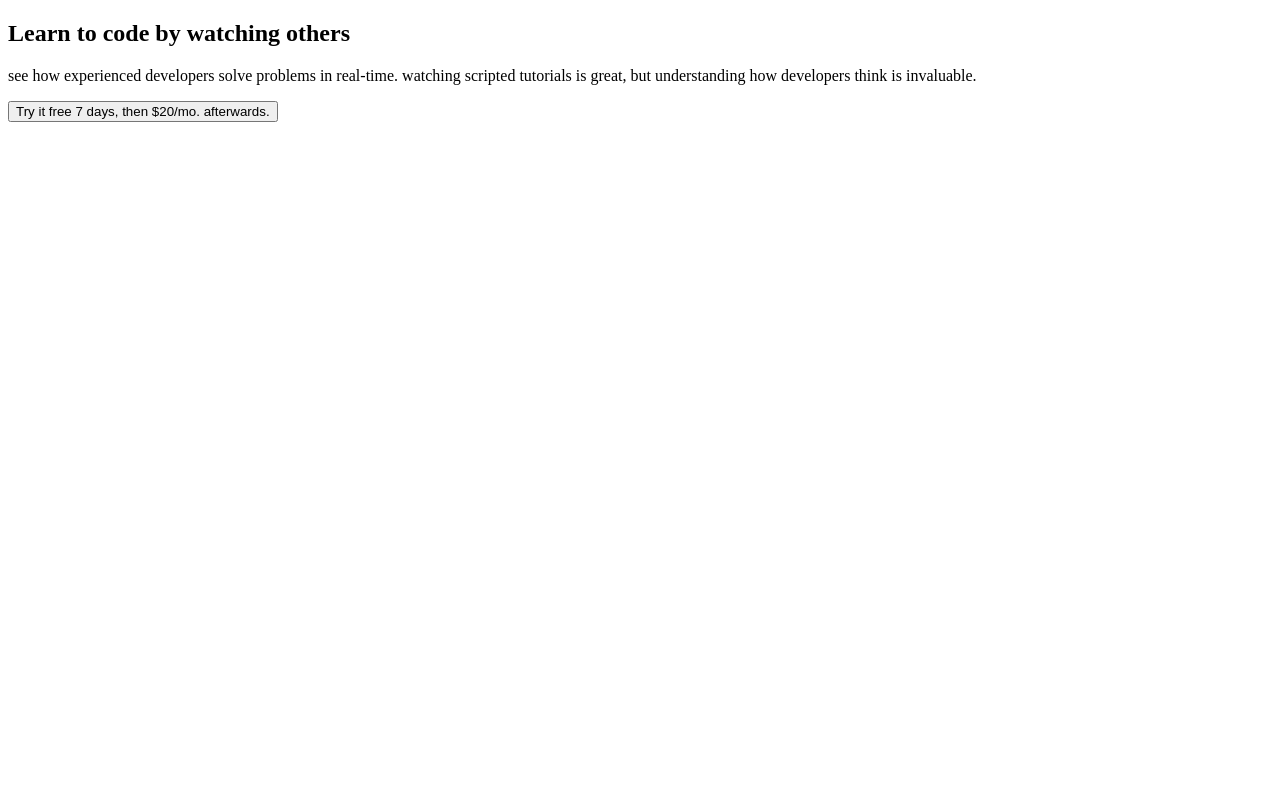
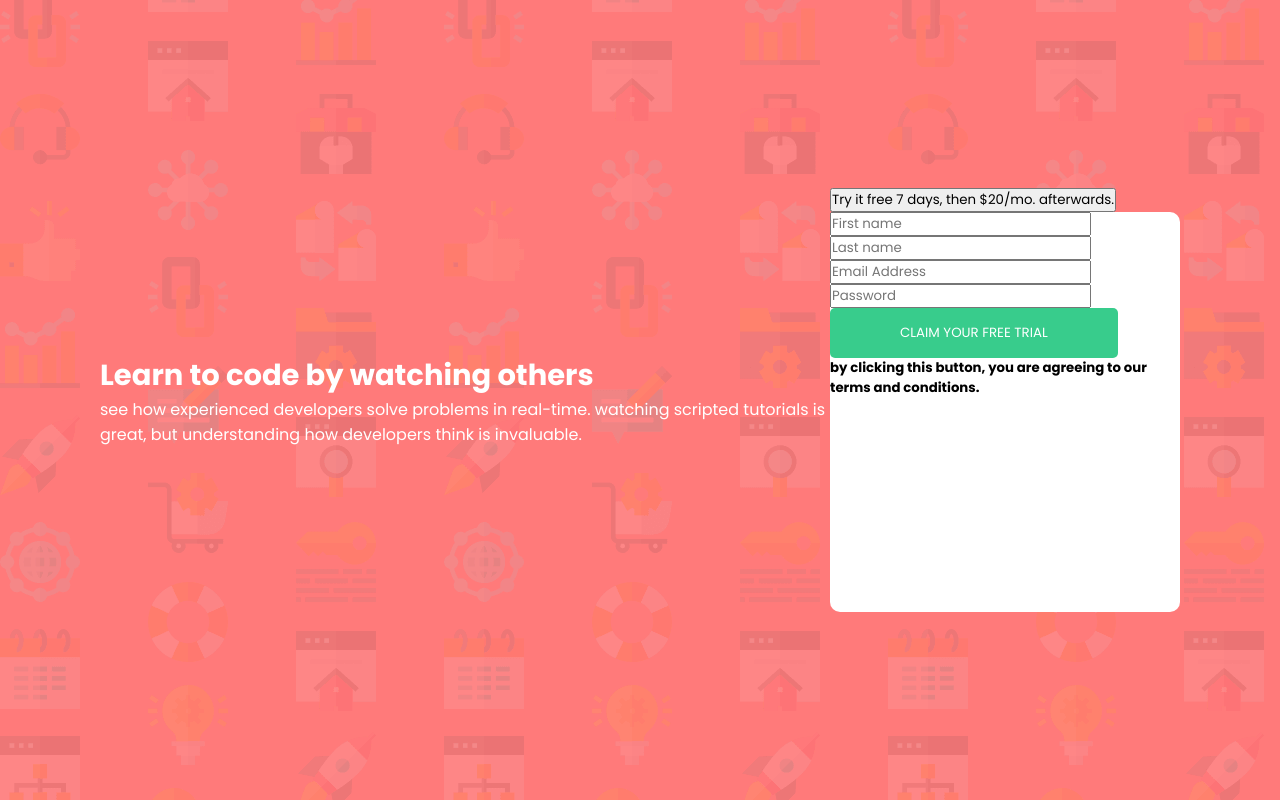
Before and after one commit to Savanna-afolabi/intro-component, a plain HTML site: page index.html in a window 1280 px wide. Drawn offline with Linux system fonts and the light colour scheme.

Commit message:
i  started working on the css

```diff
--- a/index.html
+++ b/index.html
@@ -1,31 +1,51 @@
 <!DOCTYPE html>
 <html lang="en">
   <head>
-    <meta charset="UTF-8">
-    <meta name="viewport" content="width=device-width, initial-scale=1.0">
+    <meta charset="UTF-8" />
+    <meta name="viewport" content="width=device-width, initial-scale=1.0" />
     <title>Document</title>
+    <link rel="stylesheet" href="style.css" />
   </head>
   <body>
     <main>
       <section id="section-1">
-<h2> Learn to code by watching others</h2>
-<p>see how experienced developers solve problems in real-time. watching scripted tutorials is great, but understanding how developers think is invaluable.
+        <h2 class="learn">Learn to code by watching others</h2>
+        <p class="learn">
+          see how experienced developers solve problems in real-time. watching
+          scripted tutorials is great, but understanding how developers think is
+          invaluable.
         </p>
       </section>
 
-
       <section id="section-2">
-<button> Try it free 7 days, then $20/mo. afterwards.</button>
+        <button>Try it free 7 days, then $20/mo. afterwards.</button>
 
         <div>
           <form>
+            <div>
+              <input type="text" placeholder="First name" />
+            </div>
 
+            <div>
+              <input type="text" placeholder="Last name" />
+            </div>
 
+            <div>
+              <input type="email" placeholder="Email Address" />
+            </div>
 
+            <div>
+              <input type="password" placeholder="Password" />
+            </div>
+
+            <button id="trial">CLAIM YOUR FREE TRIAL</button>
+            <h5>
+              by clicking this button, you are agreeing to our
+              <span>terms and conditions.</span>
+            </h5>
           </form>
         </div>
       </section>
     </main>
-
   </body>
 </html>
--- a/style.css
+++ b/style.css
@@ -0,0 +1,66 @@
+@import url('https://fonts.googleapis.com/css2?family=Poppins:ital,wght@0,100;0,200;0,300;0,400;0,500;0,600;0,700;0,800;0,900;1,100;1,200;1,300;1,400;1,500;1,600;1,700;1,800;1,900&display=swap');
+
+*{
+    margin: 0;
+    padding: 0;
+    box-sizing: border-box;
+}
+
+:root{
+--Red: hsl(0, 100%, 74%);
+--Green: hsl(154, 59%, 51%);
+--Blue: hsl(248, 32%, 49%);
+--Dark-Blue: hsl(249, 10%, 26%);
+--Grayish-Blue: hsl(246, 25%, 77%);
+--font-family: "Poppins", sans-serif;
+}
+body{
+    background-color: var(--Red);
+    background-image: url(assets/Image20250924204905.png);
+    background-repeat: no-repeat;
+    background-size: cover;
+    min-height: 100vh;
+}
+form{
+
+    flex-direction: row;
+    align-items: center;
+    justify-content: center;
+    width: 350px;
+    height: 400px;
+    background-color: white;
+    border-radius: 10px;
+}
+
+main{
+display: flex;
+justify-content: center;
+align-items: center;
+/* flex-direction: column; */
+/* border: white 5px solid; */
+min-height: 100vh;
+max-width: 1400px;
+margin:0 auto;
+padding: 0 100px;
+}
+#trial{
+    border: none;
+    background-color: var(--Green);
+    color: white;
+    padding: 15px 70px;
+    border-radius: 5px;
+
+}
+h2, p, button, input, h5{
+    font-family: var(--font-family);
+}
+.learn{
+   color: white;
+}
+h2{
+    font-size: 29px;
+
+}
+#section-1{
+
+}
```
Lines whose indentation alone changed are shown as unchanged.
